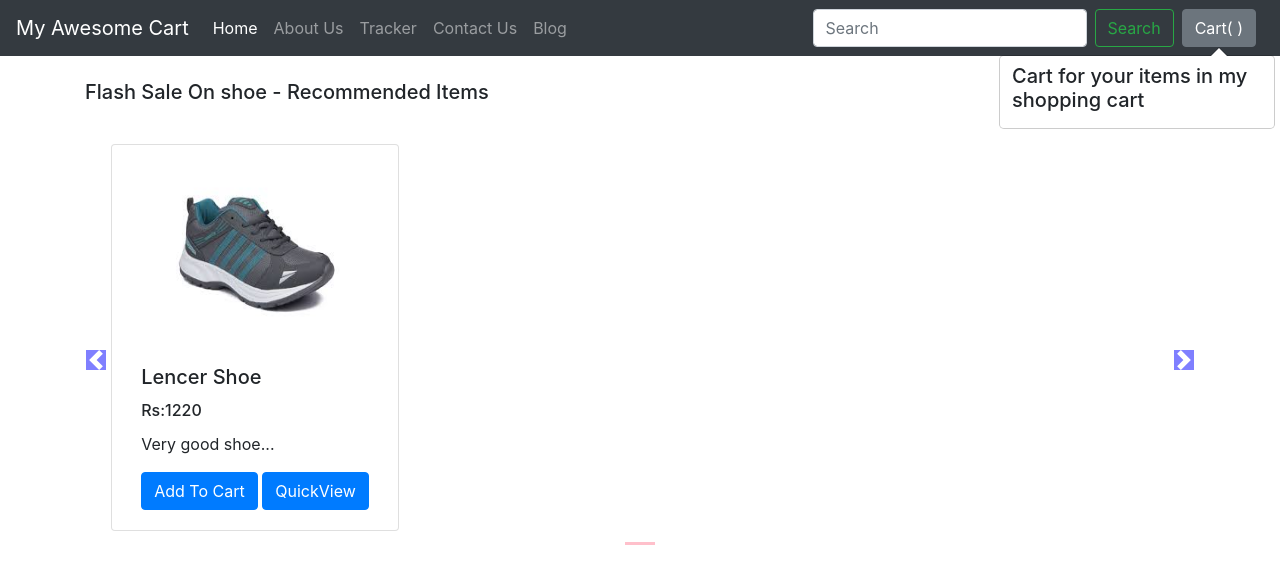
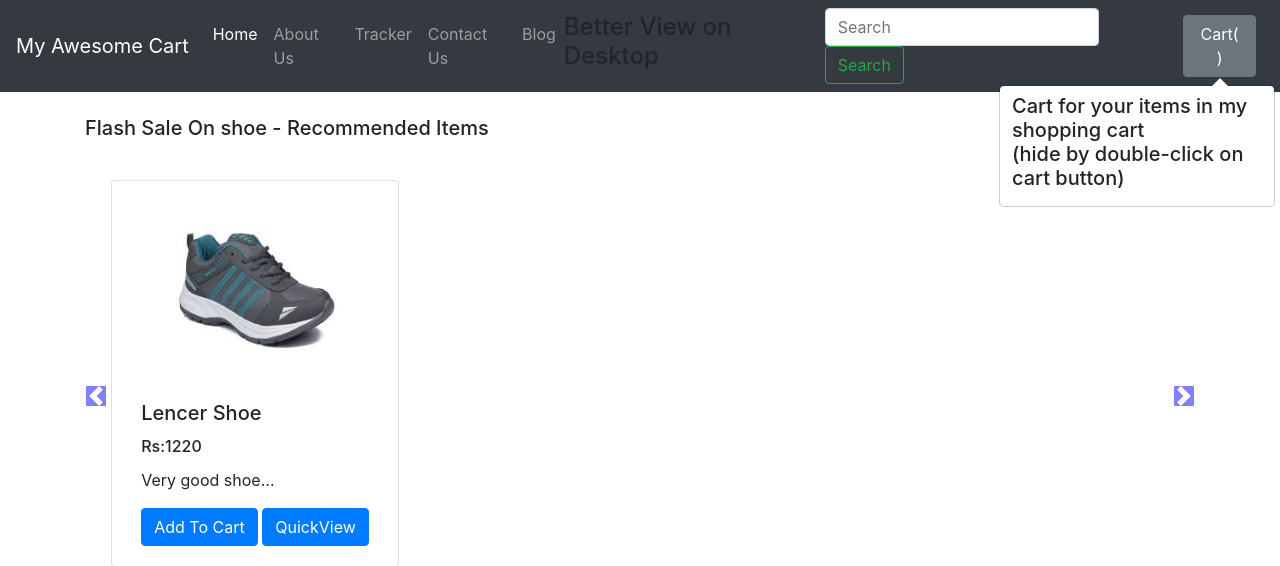
Before and after one commit to junedr375/My-Awesome-Cart, a Django app: page /shop/ in a window 1280 px wide. Shown: the top 566 px of the page. Run offline with Django 3.2, Linux system fonts and the light colour scheme; data comes from the database, SQL or seed files in the repository; some libraries are stand-ins or nearby versions.

Commit message:
First commit

```diff
--- a/shop/templates/shop/basic.html
+++ b/shop/templates/shop/basic.html
@@ -38,6 +38,7 @@
                     <a class="nav-link" href="/blog">Blog</a>
                 </li>
             </ul>
+            <h4>Better View on Desktop</h4>
             <form method='get' action="/shop/search/" class="form-inline my-2 my-lg-0">
                 <input class="form-control mr-sm-2" type="search" name="search" id="search" placeholder="Search" aria-label="Search">
                 <button class="btn btn-outline-success my-2 my-sm-0" type="submit">Search</button>
--- a/shop/templates/shop/index.html
+++ b/shop/templates/shop/index.html
@@ -116,7 +116,7 @@ updatePopover(cart);
 function updatePopover(cart) {
     console.log('We are inside updatePopover');
     var popStr = "";
-    popStr = popStr + "<h5> Cart for your items in my shopping cart </h5><div class='mx-2 my-2'>";
+    popStr = popStr + "<h5> Cart for your items in my shopping cart<br>(hide by double-click on cart button) </h5><div class='mx-2 my-2'>";
     var i = 1;
     for (var item in cart) {
         popStr = popStr + "<b>" + i + "</b>. ";
--- a/shop/templates/shop/search.html
+++ b/shop/templates/shop/search.html
@@ -124,7 +124,7 @@ updatePopover(cart);
 function updatePopover(cart) {
     console.log('We are inside updatePopover');
     var popStr = "";
-    popStr = popStr + "<h5> Cart for your items in my shopping cart </h5><div class='mx-2 my-2'>";
+    popStr = popStr + "<h5> Cart for your items in my shopping cart <br>(hide by double-click on cart button) </h5><div class='mx-2 my-2'>";
     var i = 1;
     for (var item in cart) {
         popStr = popStr + "<b>" + i + "</b>. ";
```
